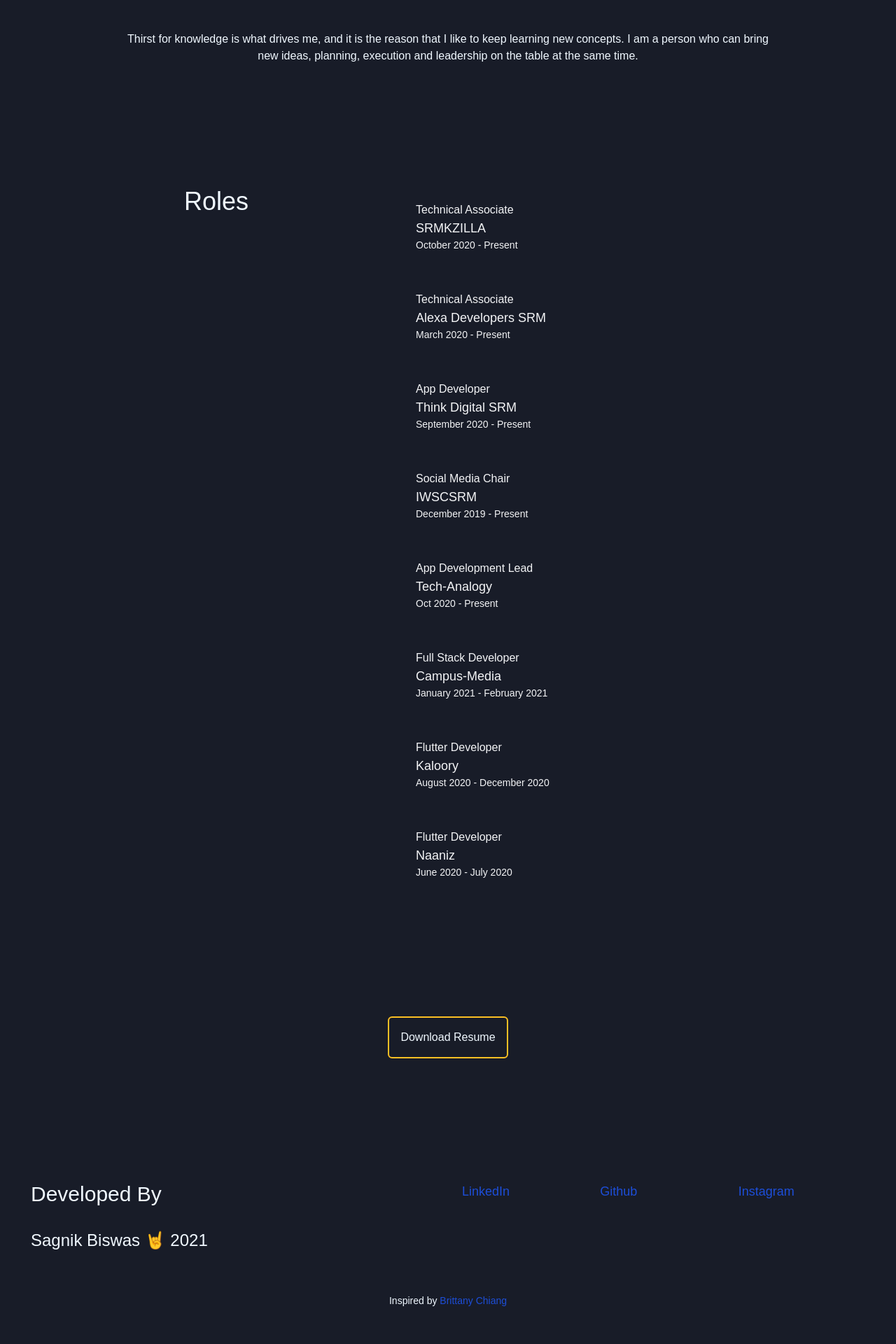
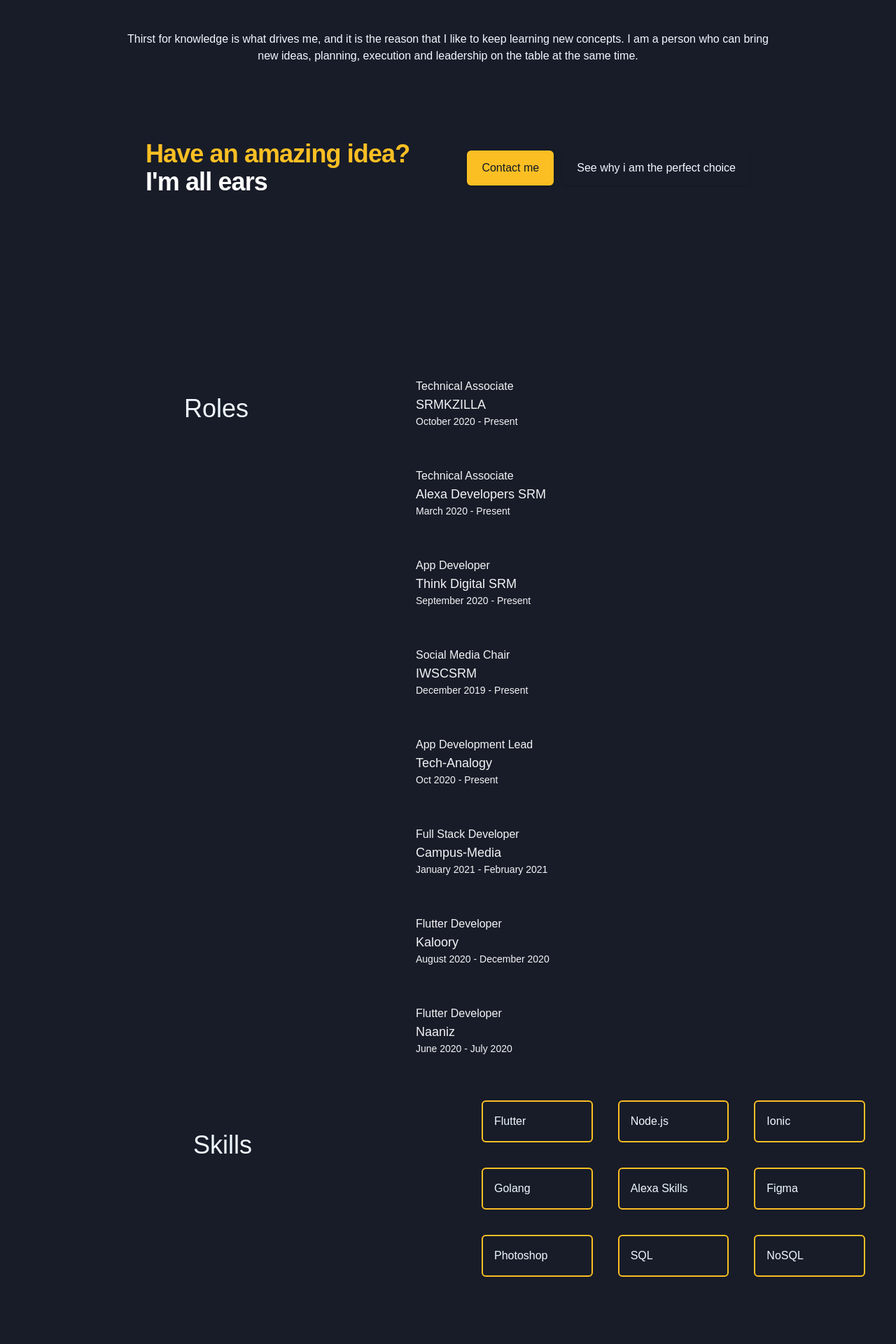
Before and after one commit to sbiswas2209/david, a Next.js app: page / in a window 1280 px wide. Shown: the part 1000-2920 px from the top of the page at 70% size. Before the commit the page ends 2884 px from the top, so only its background shows below. Built offline with nearby package versions, Linux system fonts and the light colour scheme.

Commit message:
💄 Update UI

```diff
--- a/components/about.js
+++ b/components/about.js
@@ -4,6 +4,26 @@
             <p className='text-md lg:text-center'>
             Thirst for knowledge is what drives me, and it is the reason that I like to keep learning new concepts. I am a person who can bring new ideas, planning, execution and leadership on the table at the same time.
             </p>
+            <div className='mt-11'>
+  <div className="max-w-7xl mx-auto py-12 px-4 sm:px-6 lg:py-16 lg:px-8 lg:flex lg:items-center lg:justify-between">
+    <h2 className="text-3xl font-extrabold tracking-tight text-gray-900 sm:text-4xl">
+      <span className="block text-yellow-400">Have an amazing idea?</span>
+      <span className="block text-white">I'm all ears</span>
+    </h2>
+    <div className="mt-8 flex lg:mt-0 lg:flex-shrink-0">
+      <div className="inline-flex rounded-md shadow">
+        <a href="mailto:me@sagnikbiswas.tech?Subject=Wanted%20to%20have%20a%20chat" className="inline-flex items-center justify-center px-5 py-3 border border-transparent text-base font-medium rounded-md text-gray-900 bg-yellow-400 hover:bg-blue-800 hover:text-white transition duration-500 hover:-transition">
+          Contact me
+        </a>
+      </div>
+      <div className="ml-3 inline-flex rounded-md shadow">
+        <a href="#resume" className="inline-flex items-center justify-center px-5 py-3 border border-transparent text-base font-medium rounded-md hover:text-yellow-400 hover:border-2 hover:border-yellow-400 transition duration-500 hover:-transition">
+          See why i am the perfect choice
+        </a>
+      </div>
+    </div>
+  </div>
+</div>
         </div>
      );
 }
--- a/components/intro.js
+++ b/components/intro.js
@@ -1,5 +1,5 @@
 import Form from "./form";
-import Wave from './wave'
+import Wave from "./wave";
 
 const Intro = () => {
   return (
--- a/components/roles.js
+++ b/components/roles.js
@@ -44,7 +44,7 @@
     return (
         <div className='lg:grid grid-cols-2 gap-0 ml-11 lg:mr-44 mr-11'>
             <div>
-                <h1 className='text-4xl transition ease-in duration-700 lg:text-center'>
+                <h1 className='text-4xl transition ease-in duration-700 lg:text-center mt-11'>
                     Roles
                 </h1>
             </div>
--- a/components/skills.js
+++ b/components/skills.js
@@ -1,7 +1,15 @@
 const Skills = () => {
+    const skills = ['Flutter', 'Node.js', 'Ionic', 'Golang', 'Alexa Skills', 'Figma', 'Photoshop', 'SQL', 'NoSQL']
     return (
-        <div id='skills'>
-
+        <div className='lg:grid grid-cols-2 gap-2 col-span-1 row-span-1 mt-11'>
+            <h3 className='text-4xl text-center mt-11 mb-11'>Skills</h3>
+            <div id='skills' className='ml-11 mr-11 lg:grid grid-cols-2 gap-2 grid grid-cols-3 gap-9'>
+            {skills.map((skill) => (
+                <div key={skill} className='rounded-md transition duration-700 ease-in-out hover:-transition align-middle p-4 border-2 border-yellow-400 hover:bg-yellow-400 focus:outline-none group'>
+                    <p className='text-base group-hover:text-gray-900'>{skill}</p>
+                </div>
+            ))}
+        </div>
         </div>
      );
 }
--- a/pages/_app.js
+++ b/pages/_app.js
@@ -7,6 +7,7 @@
     <>
       <Head>
         <title>Sagnik Biswas</title>
+
       </Head>
       <Layout className="bg-grey-800">
         <Component {...pageProps} />
--- a/pages/index.js
+++ b/pages/index.js
@@ -3,6 +3,7 @@
 import Roles from '../components/roles'
 import About from '../components/about'
 import Resume from '../components/resume'
+import Skills from '../components/skills'
 
 export default function Home() {
   return (
@@ -10,6 +11,7 @@
       <Intro />
       <About />
       <Roles />
+      <Skills />
       <Resume />
     </div>
   )
--- a/styles/globals.css
+++ b/styles/globals.css
@@ -4,6 +4,7 @@
 @import url('https://fonts.googleapis.com/css2?family=Nunito:wght@600&display=swap');
 html,
 body {
+  scroll-behavior: smooth;
   background-color: #181c28;
   color: aliceblue;
   padding: 0;
```
Also changed, not shown: 1 other file (tests, documents, lock files or other folders).
